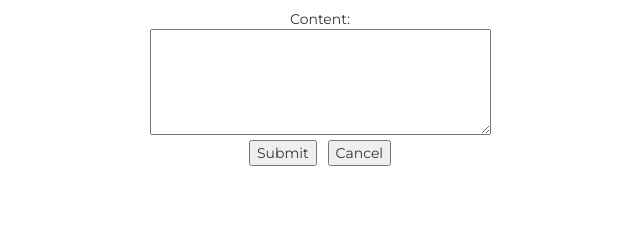
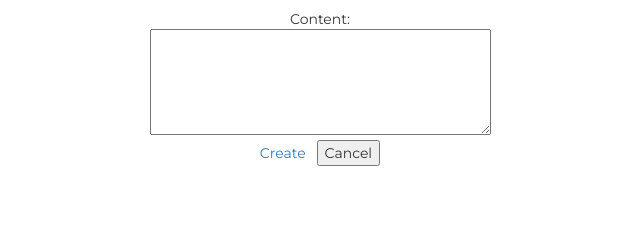
Before and after one commit to jenyu7/aesop, a Flask app: template templates/add.html in a window 1280 px wide. Shown: the part 99-339 px from the top of the page, without its empty margins (320-960 px from the left). Run offline with Flask 2, Linux system fonts and the light colour scheme; the template is opened without the code that fills it, so the values that code supplies are empty; some libraries are stand-ins or nearby versions.

Commit message:
Working on bugs

```diff
--- a/app.py
+++ b/app.py
@@ -101,6 +101,7 @@ def add_story():
     if not session.get('username'):
         flash("You must log in to add on to the story!")
         return redirect(url_for('authentication'))
+    # What is the purpose of this elif?
     elif request.form.get("update"):
         user = session.get('username')
         content = request.form.get("content")
@@ -110,15 +111,15 @@ def add_story():
         print "-------------\n\n"
         print id
         print "-------------\n\n"
+        link = "/add_story?id=" + str(id)
         title = database.getStory(id)
         title = title[1]
         if edit.verify(id):
             print "render add"
-            return render_template("add.html", title=title, loggedIn=True)
+            return render_template("add.html", title=title, loggedIn=True, link=link)
         else:
             flash("You have already contributed to this story.")
             return redirect(url_for('profile'))
-
 
 # Create new story
 @app.route('/create_story', methods=['GET', 'POST'])
--- a/templates/add.html
+++ b/templates/add.html
@@ -5,6 +5,6 @@
   <form action = '/add_story' method = 'POST' style="text-align:center">
   <h3><b> Title:</b> {{title}} <br></h3>
   Content: <br><textarea name='content' cols="40" rows="5" required></textarea><br>
- <input type = 'submit' name ='update'> &nbsp <input type="submit" value="Cancel" name="cancel">
+ <a href={{link}} id="update"> Create </a>&nbsp <input type="submit" value="Cancel" name="cancel">
   </form>
 {% endblock content %}
```
